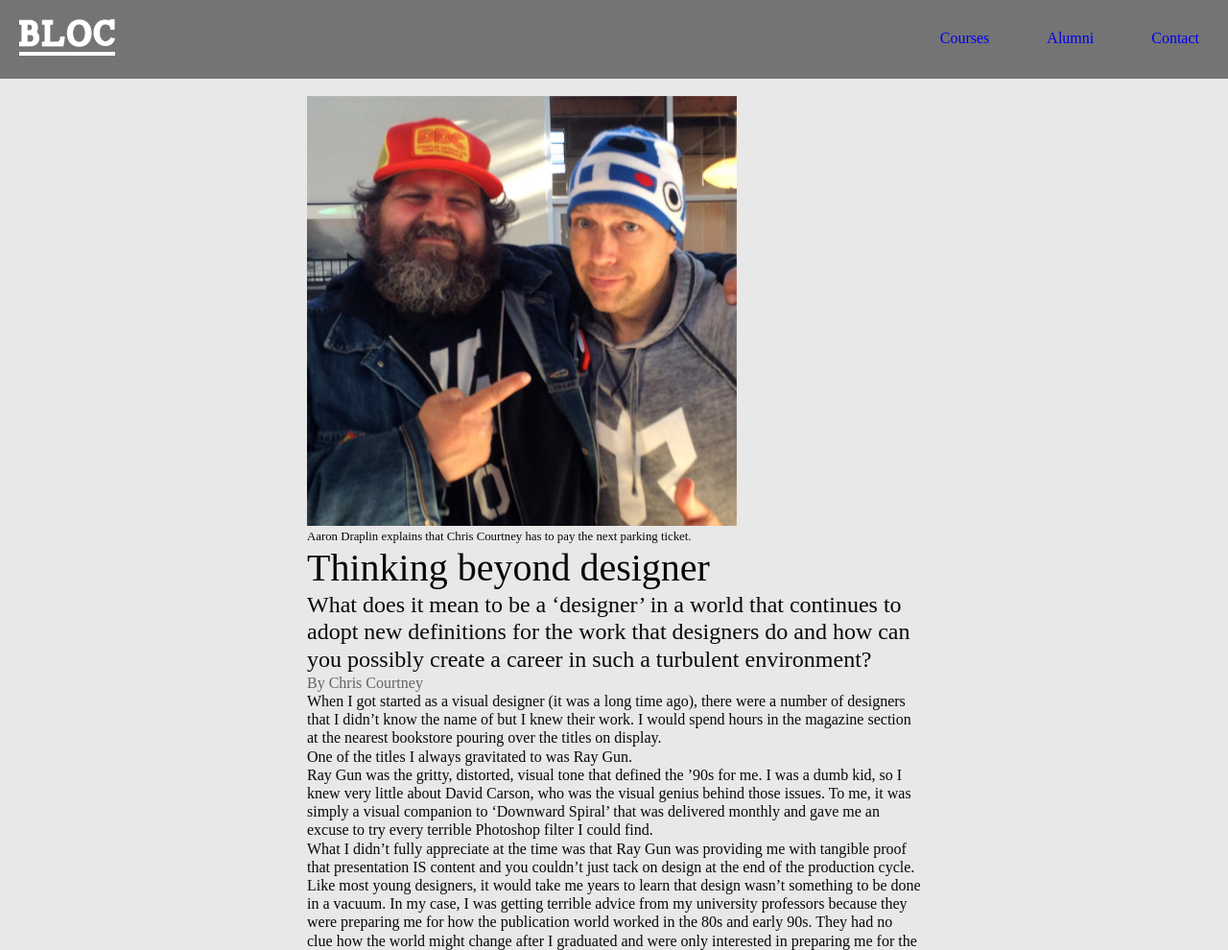
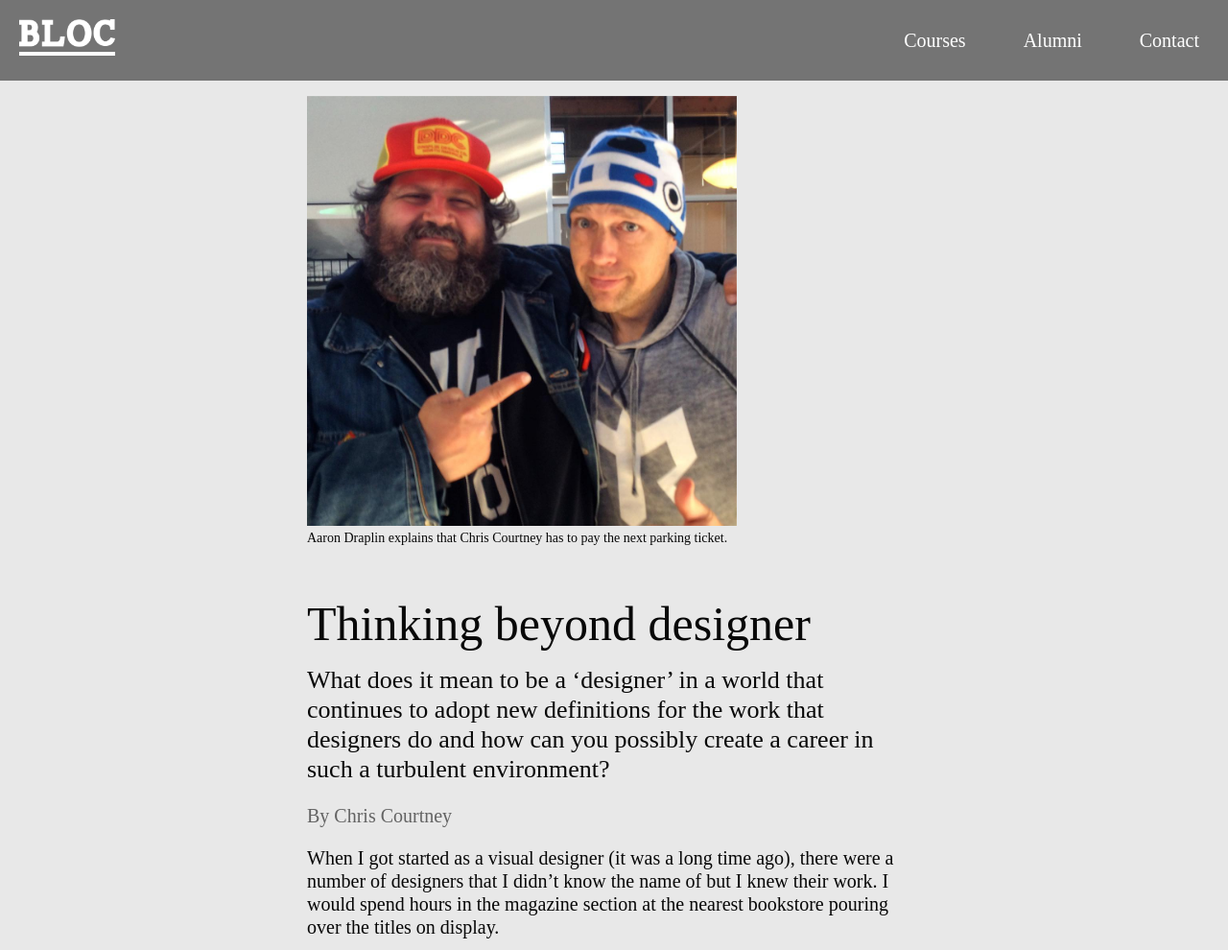
Before and after one commit to lindeluhuang/bloc-funds-assignments, a plain HTML site: page css-properties/index.html in a window 1280 px wide. Shown: the top 990 px of the page at 96% size. Drawn offline with Linux system fonts and the light colour scheme.

Commit message:
update links and add paragraph spacing

```diff
--- a/css-properties/css/style.css
+++ b/css-properties/css/style.css
@@ -1,7 +1,7 @@
 body {
   background-color: #E8E8E8;
   color: #080808;
-  font-size: 16px;
+  font-size: 20px;
   line-height: 1.2;
 }
 
@@ -18,15 +18,22 @@ nav {
 }
 
 figcaption {
-  font-size: .8em;
+  font-size: .7em;
+  margin-bottom: .8em;
 }
 
 h1 {
   font-size: 2.5em;
+  margin-top: 1em;
 }
 
 h3 {
-  font-size: 1.5em;
+  font-size: 1.3em;
+  margin-top: .5em;
+}
+
+p {
+  margin: 1em 0;
 }
 
 .author {
@@ -64,12 +71,21 @@ article {
   padding-top: 100px;
 }
 
+.story-text {
+  margin-bottom: 4em;
+}
+
 .container {
   margin: 0 auto;
   width: 50%;
 }
 
-a:link {
+a:link, a:visited{
   text-decoration: none;
-  text-color: #0070BB;
+  color: white;
 }
+
+a:hover {
+  text-decoration: none;
+  font-weight: bold;
+}
```
